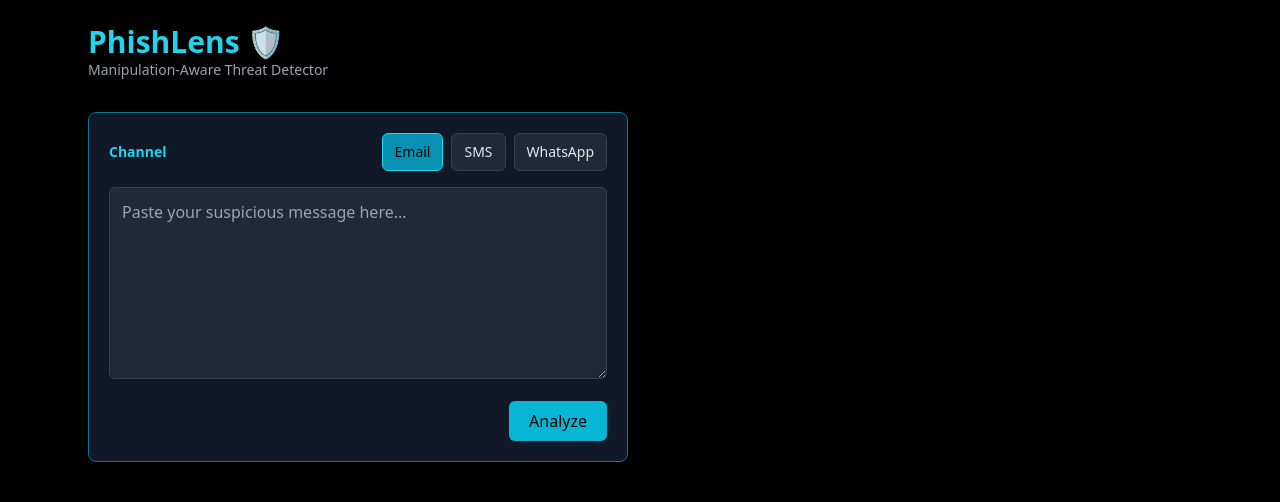
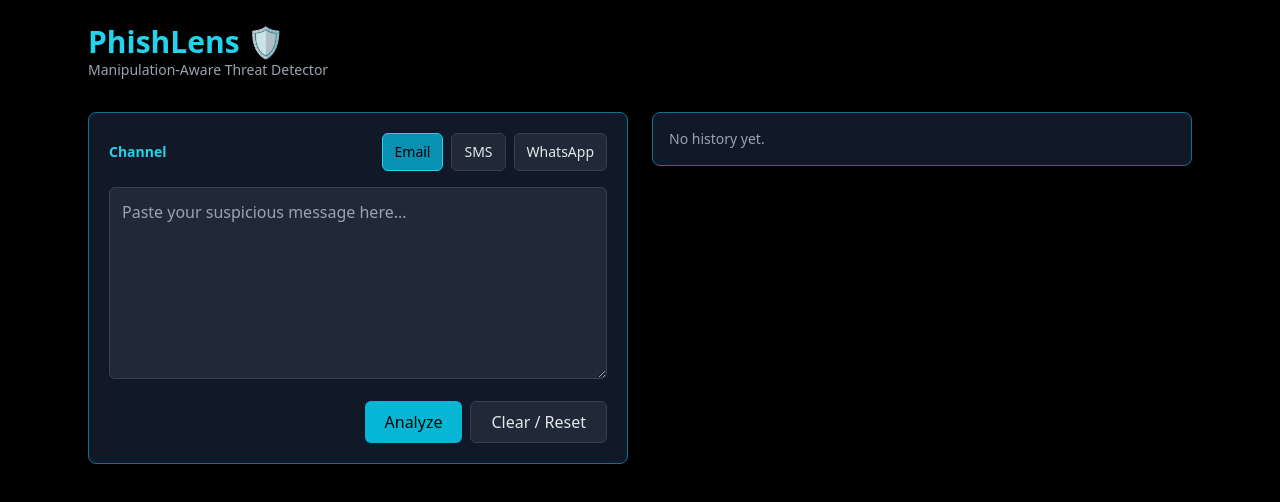
Before and after one commit to PoojaR0605/BWT_CommitCrew, a React (Vite) app in the folder frontend/: page / in a window 1280 px wide. Shown: the top 502 px of the page. Built offline with nearby package versions, Linux system fonts and the light colour scheme.

Commit message:
feat: add history panel and reset button to PhishLens UI

```diff
--- a/frontend/src/App.jsx
+++ b/frontend/src/App.jsx
@@ -1,10 +1,28 @@
 import React, { useState } from "react";
 import InputPanel from "./components/InputPanel.jsx";
 import ThreatDashboard from "./components/ThreatDashboard.jsx";
+import HistoryPanel from "./components/HistoryPanel.jsx";
 
 export default function App() {
   const [message, setMessage] = useState("");
   const [report, setReport] = useState(null);
+  const [history, setHistory] = useState([]);
+  const onAnalyze = (payload) => {
+    const { result, channel, message: msgPreview, timestamp } = payload || {};
+    setReport(result);
+    const entry = {
+      timestamp,
+      channel,
+      risk_level: result?.risk_level,
+      overall_score: result?.overall_score,
+      message: msgPreview,
+      result,
+    };
+    setHistory((prev) => [entry, ...prev]);
+  };
+  const onReset = () => {
+    setReport(null);
+  };
 
   return (
     <div className="min-h-screen bg-black text-gray-100">
@@ -19,9 +37,13 @@
           <InputPanel
             value={message}
             onChange={setMessage}
-            onAnalyze={setReport}
+            onAnalyze={onAnalyze}
+            onReset={onReset}
           />
-          {report && <ThreatDashboard result={report} />}
+          <div className="space-y-6">
+            {report && <ThreatDashboard result={report} />}
+            <HistoryPanel items={history} onSelect={setReport} />
+          </div>
         </div>
       </div>
     </div>
--- /dev/null
+++ b/frontend/src/components/HistoryPanel.jsx
@@ -0,0 +1,49 @@
+import React from "react";
+
+export default function HistoryPanel({ items, onSelect }) {
+  const badge = (lvl) => {
+    const l = (lvl || "").toUpperCase();
+    if (l === "CRITICAL") return "bg-red-600 text-white border-red-400";
+    if (l === "HIGH") return "bg-orange-500 text-black border-orange-300";
+    if (l === "MEDIUM") return "bg-yellow-400 text-black border-yellow-300";
+    return "bg-green-500 text-black border-green-300";
+  };
+  const label = (ch) => {
+    if (ch === "email") return "Email";
+    if (ch === "sms") return "SMS";
+    if (ch === "whatsapp") return "WhatsApp";
+    return ch;
+  };
+  if (!items || items.length === 0) {
+    return (
+      <div className="bg-gray-900 rounded-lg border border-cyan-700 shadow p-4">
+        <div className="text-sm text-gray-400">No history yet.</div>
+      </div>
+    );
+  }
+  return (
+    <div className="bg-gray-950 text-gray-100 rounded-lg border border-cyan-700 shadow-lg p-5 space-y-3">
+      <div className="text-xl font-semibold text-cyan-400">History</div>
+      <div className="space-y-2">
+        {items.map((h, idx) => (
+          <button
+            key={(h.timestamp || "") + idx}
+            type="button"
+            onClick={() => onSelect && onSelect(h.result)}
+            className="w-full text-left bg-gray-900 rounded-md border border-gray-700 hover:border-cyan-600 transition p-3"
+          >
+            <div className="flex items-center justify-between">
+              <div className="text-sm text-gray-300">{h.timestamp}</div>
+              <div className={`px-2 py-0.5 rounded-md border text-xs ${badge(h.risk_level)}`}>{h.risk_level}</div>
+            </div>
+            <div className="flex items-center justify-between mt-1">
+              <div className="text-xs text-gray-400">{label(h.channel)}</div>
+              <div className="text-xs text-gray-400">{String(h.overall_score)} / 100</div>
+            </div>
+            <div className="text-sm text-gray-200 mt-2">{h.message}</div>
+          </button>
+        ))}
+      </div>
+    </div>
+  );
+}
--- a/frontend/src/components/InputPanel.jsx
+++ b/frontend/src/components/InputPanel.jsx
@@ -1,6 +1,6 @@
 import React, { useState } from "react";
 
-export default function InputPanel({ value, onChange, onAnalyze }) {
+export default function InputPanel({ value, onChange, onAnalyze, onReset }) {
   const [channel, setChannel] = useState("email");
   const [loading, setLoading] = useState(false);
   const [error, setError] = useState("");
@@ -20,7 +20,13 @@
       });
       if (res.ok) {
         const data = await res.json();
-        if (onAnalyze) onAnalyze(data);
+        const payload = {
+          result: data,
+          channel,
+          message: (value || "").slice(0, 50),
+          timestamp: new Date().toISOString(),
+        };
+        if (onAnalyze) onAnalyze(payload);
       } else {
         let msg = "Analysis failed. Please try again.";
         try {
@@ -72,6 +78,7 @@
         <div className="text-red-400 text-sm">{error}</div>
       )}
       <div className="flex items-center justify-end">
+        <div className="flex gap-2">
           <button
             type="button"
             disabled={loading}
@@ -84,6 +91,18 @@
           >
             {loading ? "Analyzing..." : "Analyze"}
           </button>
+          <button
+            type="button"
+            disabled={loading}
+            onClick={() => {
+              onChange("");
+              if (onReset) onReset();
+            }}
+            className="px-5 py-2 rounded-md font-medium bg-gray-800 text-gray-200 border border-gray-700 hover:bg-gray-700"
+          >
+            Clear / Reset
+          </button>
+        </div>
       </div>
     </div>
   );
```
Also changed, not shown: 1 other file (tests, documents, lock files or other folders). Lines whose indentation alone changed are shown as unchanged.
